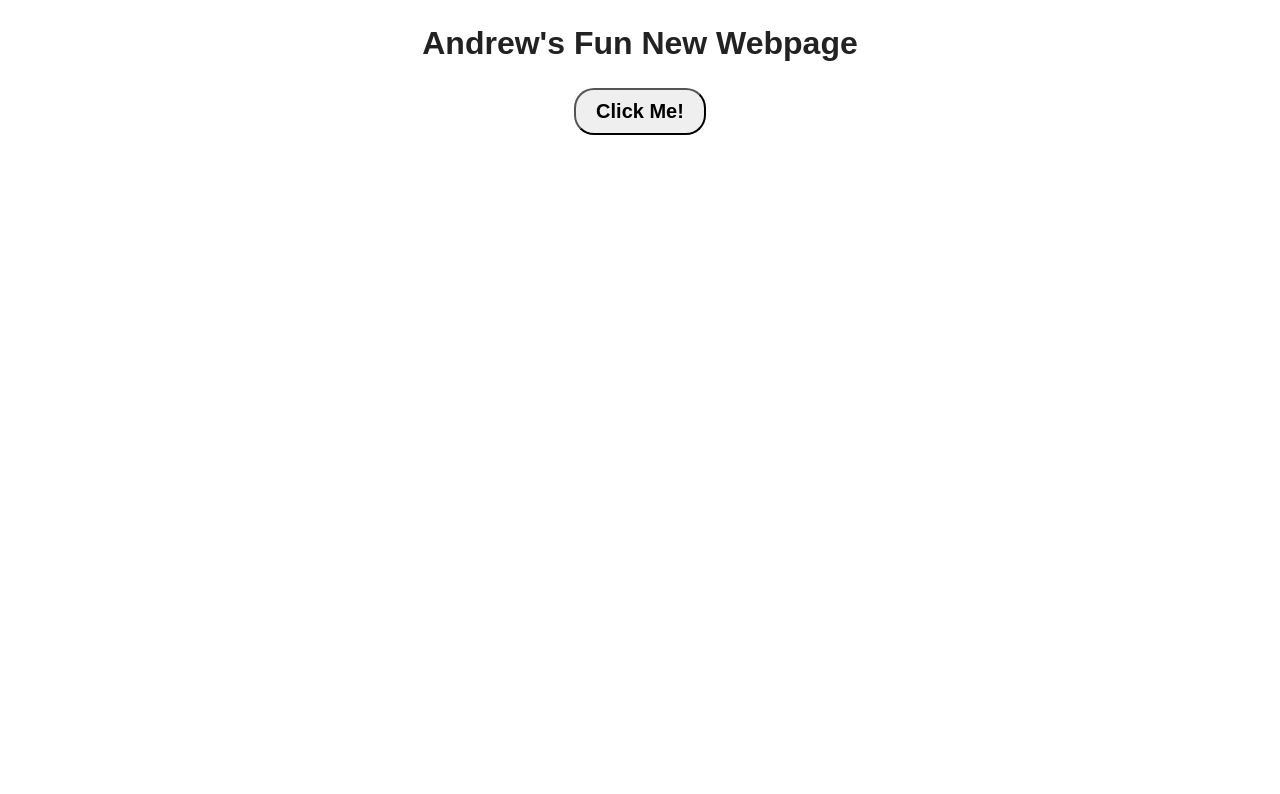
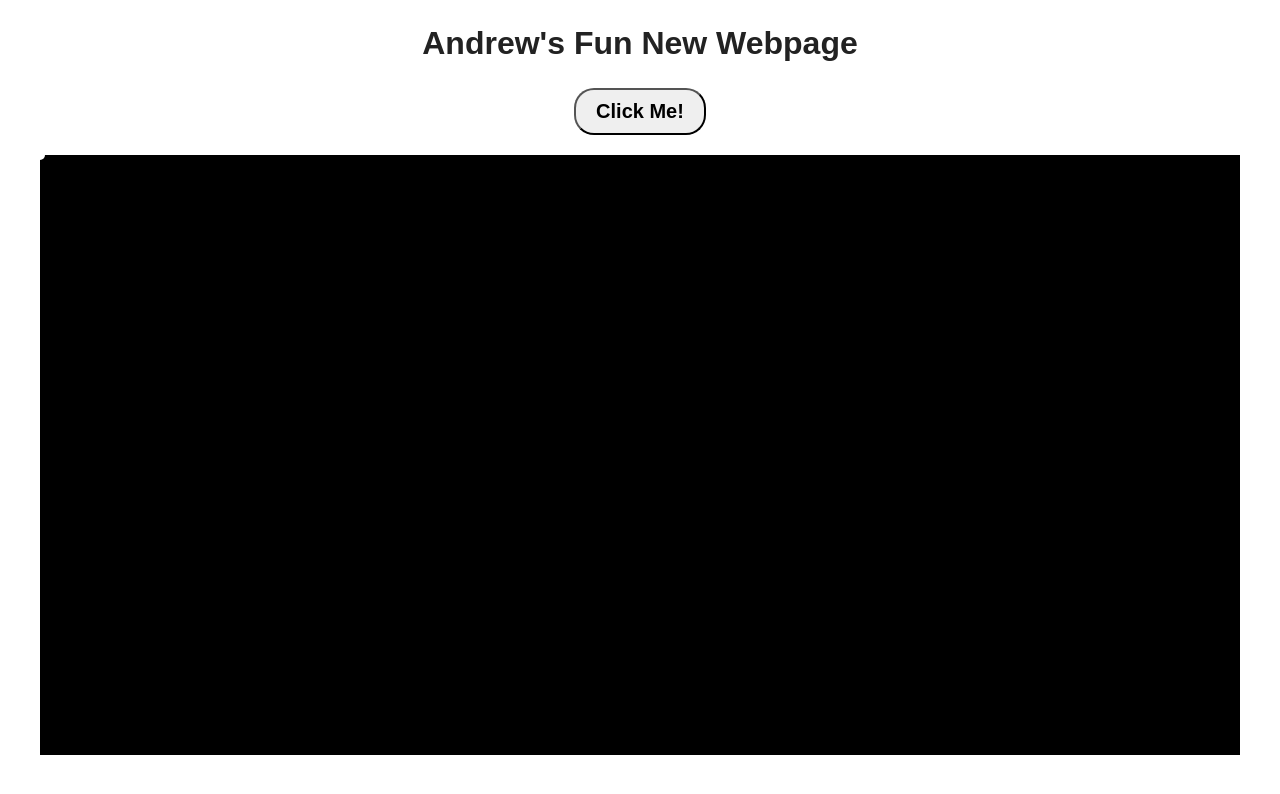
Before and after one commit to towella/github-pages-test, a website built with webpack: page index.html in a window 1280 px wide. Built offline with nearby package versions, Linux system fonts and the light colour scheme.

Commit message:
Fun With Custom Cursor on Canvas

```diff
--- a/css/style.css
+++ b/css/style.css
@@ -17,23 +17,36 @@ html {
   line-height: 1.4;
 }
 
-h1 {
-  font-family: "arial", serif;
+
+body {
+  overflow: hidden; /* hide scroll bars */
   text-align: center;
 }
 
+
+h1 {
+  font-family: "arial", serif;
+}
+
+
 button {
-  border-radius: 20px;
-  margin: auto;
-  padding: 10px 20px;
+  text-decoration: none;
   display: flex;
   justify-content: center;
+  margin: auto;
+
+  border-radius: 20px;
   font-weight: bold;
   font-size: 20px;
+  padding: 10px 20px;
 }
 
-a {
-  text-decoration: none;
+
+canvas {
+  cursor: none;
+  margin-top: 20px;
+  width: fit-content;
+  height: fit-content;
 }
 
 
--- a/index.html
+++ b/index.html
@@ -26,9 +26,10 @@
 
   <!-- Add your site or application content here -->
   <h1>Andrew's Fun New Webpage</h1>
-  <a href="https://youtu.be/dQw4w9WgXcQ?si=lKDsSX3qAql3j7A9"><button>Click Me!</button></a>
-  <script src="js/app.js"></script>
+  <button onclick='window.location.href="https://youtu.be/dQw4w9WgXcQ?si=lKDsSX3qAql3j7A9"'>Click Me!</button>
+  <canvas id="gameArea" width="1200" height="600"></canvas>
 
+  <script src="js/main.js"></script>
 </body>
 
 </html>
--- /dev/null
+++ b/js/main.js
@@ -0,0 +1,52 @@
+const display = document.getElementById("gameArea");
+const ctx = display.getContext('2d');
+
+// player mouse coords
+let mx = 0;
+let my = 0;
+
+
+// --- UPDATE -----------------------------------------------------
+
+function update() {
+  // keep track of player mouse
+  document.onmousemove = handleMouseMove
+  function handleMouseMove(event) {
+    // normalise mouse coords to display canvas
+    mx = event.clientX - display.offsetLeft;
+    my = event.clientY - display.offsetTop;
+  }
+
+  draw();
+}
+
+
+// --- RENDERING ---------------------------------------------------
+
+function draw() {
+  // clear screen
+  clear();
+
+  // draw cursor
+  drawPoint(mx, my);
+}
+
+
+function clear() {
+  ctx.fillStyle = "black";
+  ctx.fillRect(0, 0, display.width, display.height);
+}
+
+
+function drawPoint(x, y) {
+  ctx.fillStyle = "white";
+  ctx.beginPath();
+  ctx.arc(x, y, 5, 0, Math.PI * 2);
+  ctx.fill();
+}
+
+
+// --- GAME CLOCK ---------------------------------------------------
+
+// sets game loop. Calls update at given intervals
+setInterval(update, 1000 / 60) // time in ms
--- a/webpack.common.js
+++ b/webpack.common.js
@@ -2,11 +2,11 @@ const path = require('path');
 
 module.exports = {
   entry: {
-    app: './js/app.js',
+    app: './js/main.js',
   },
   output: {
     path: path.resolve(__dirname, 'dist'),
     clean: true,
-    filename: './js/app.js',
+    filename: './js/main.js',
   },
 };
```
Also changed, not shown: js/app.js (deleted).
